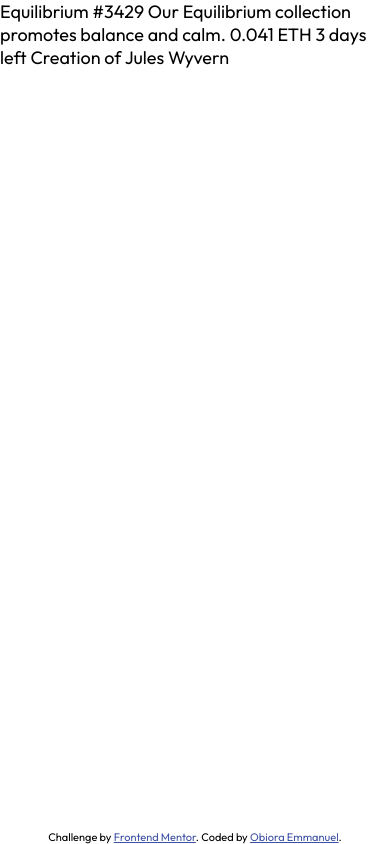
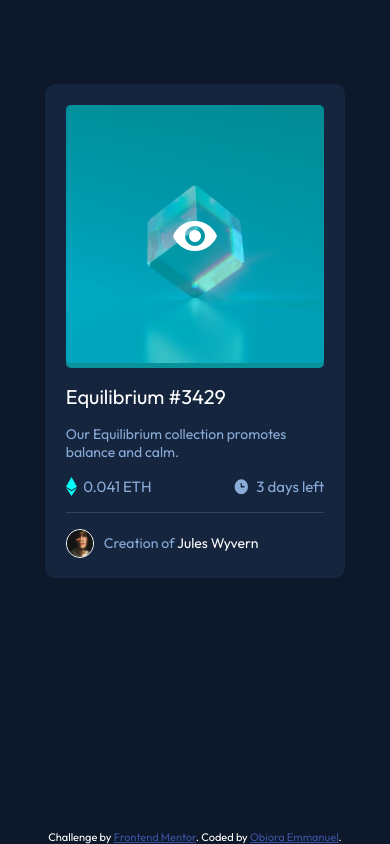
Before and after one commit to Emmanuel-obiora/nft-preview, a plain HTML site: page index.html in a window 390 px wide. Drawn offline with Linux system fonts and the light colour scheme.

Commit message:
Adding web view and responsiveness

```diff
--- a/index.html
+++ b/index.html
@@ -10,15 +10,31 @@
   <title>Frontend Mentor | NFT preview card component</title>
 </head>
 <body>
-
-  Equilibrium #3429
-
-  Our Equilibrium collection promotes balance and calm.
-
-  0.041 ETH
-  3 days left
-
-  Creation of Jules Wyvern
+  <main >
+    <div class="nft-card">
+      <div class="img-cover">
+        <img src="./images/image-equilibrium.jpg" alt="Image Equilibrium">
+        <div class="modal"><img class="eye" src="./images/icon-view.svg" alt="eye"></div>
+      </div>
+      <label>Equilibrium #3429</label>
+      <p>Our Equilibrium collection promotes balance and calm.</p>
+      <div class="coin-stat">
+        <div class="eth">
+          <img src="./images/icon-ethereum.svg" alt="Etherium icon">
+          <p>0.041 ETH</p>
+        </div>
+        <div class="timing">
+          <img src="./images/icon-clock.svg" alt="Time left">
+          <p>3 days left</p>
+        </div>
+      </div>
+      <hr class="hr-rule">
+      <div class="user-profile">
+        <img src="./images/image-avatar.png" alt="Profile picture">
+        <p>Creation of <span>Jules Wyvern</span></p>
+      </div>
+    </div>
+  </main>
 
   <footer class="attribution">
     Challenge by <a href="https://www.frontendmentor.io?ref=challenge" target="_blank" rel="noopener">Frontend Mentor</a>.
--- a/style.css
+++ b/style.css
@@ -21,14 +21,121 @@ body{
     min-height: 100vh;
     font-size: 18px;
     font-family: 'Outfit', sans-serif;
+    background: var(--main-BG);
+    align-items: center;
+    justify-content: center;
+}
+
+.nft-card{
+    display: grid;
+    row-gap: 1rem;
+    width: 300px;
+    background: var(--card-BG);
+    padding: 1.3rem;
+    border-radius: 10px;
+}
+
+.img-cover{
+    position: relative;
+}
+
+.img-cover > img{
+    max-width: 100%;
+    border-radius: 5px;
+}
+
+.modal{
+    display: flex;
+    align-items: center;
+    justify-content: center;
+    position: absolute;
+    left: 0;
+    right: 0;
+    top: 0;
+    bottom: 0;
+    background: rgba(0, 255, 247, .5);
+    border-radius: 5px;
+    cursor: pointer;
+}
+
+.modal:hover{
+    background: transparent;
+    /* cursor: default; */
+}
+
+.modal:hover .eye{
+    display: none;
+}
+
+label{
+    color: var(--White);
+    cursor: pointer;
+    width: max-content;
+    font-size: 20px;
+}
+label:hover{
+    color: var(--Cyan);
+}
+
+.nft-card > p{
+    color: var(--Soft-blue);
+    font-size: 14px;
+}
+
+.coin-stat{
+    display: flex;
+    align-items: center;
+    justify-content: space-between;
+    font-size: 15px;
+    color: var(--Soft-blue);
+}
+
+.eth{
+    display: flex;
+    gap: .4rem;
+    cursor: pointer;
+}
+.eth:hover{
+    color: var(--Cyan);
+}
+
+.timing{
+    display: flex;
+    gap: .4rem;
+}
+
+.hr-rule{
+    background: var(--line);
+    height: 1px;
+    border: none;
+}
+
+.user-profile{
+    display: flex;
+    gap: .6rem;
+    color: var(--Soft-blue);
+    align-items: center;
+    font-size: 14px;
+}
+
+.user-profile > img{
+    max-width: 11%;
+    border: 1px solid var(--White);
+    border-radius: 50%;
+}
+
+.user-profile p span{
+    color: var(--White);
+    cursor: pointer;
+}
+.user-profile p span:hover{
+    color: var(--Cyan);
 }
 
 footer{
     margin-top: auto;
+    color: var(--White);
 }
-
-
-
 
 .attribution {
     font-size: 11px;
```
Also changed, not shown: images/desktop.png (added), 1 other file.
